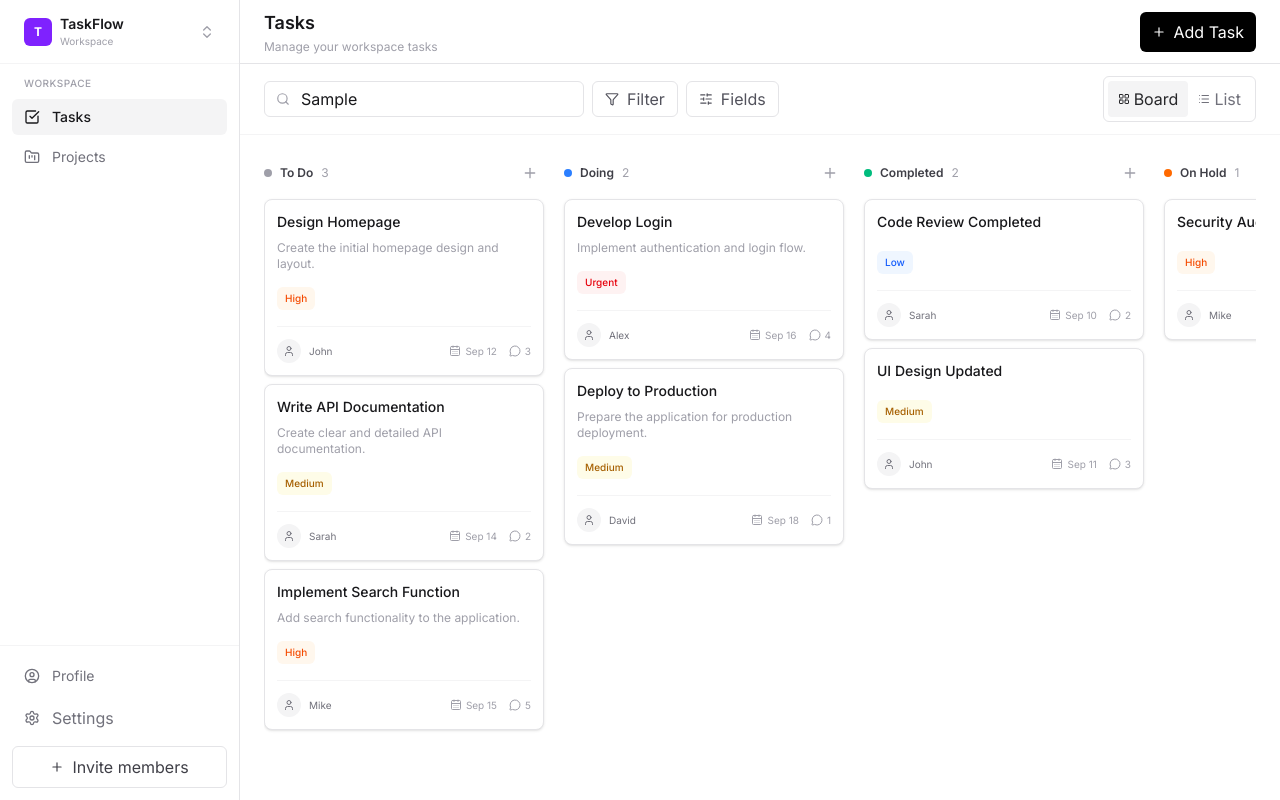
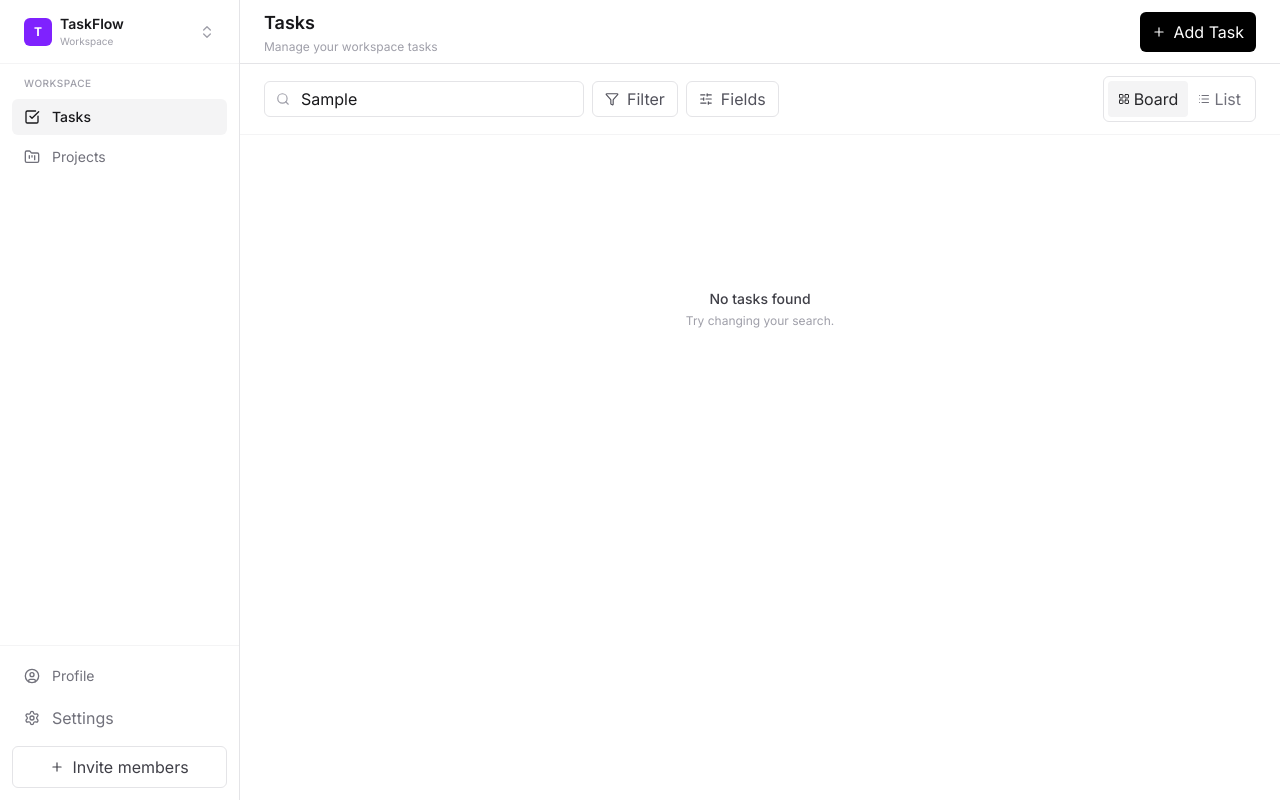
Before and after one commit to Chaitanya8464/task_management, a Next.js app in the folder frontend/: page /tasks in a window 1280 px wide. Both pictures are taken after typing "Sample" into the empty fields and a click on the button "Add Task". Built offline with nearby package versions, Linux system fonts and the light colour scheme.

Commit message:
feat: add task search functionality

```diff
--- a/frontend/src/app/tasks/page.tsx
+++ b/frontend/src/app/tasks/page.tsx
@@ -1,5 +1,6 @@
 "use client";
 
+import { useState } from "react";
 import {
   Filter,
   List,
@@ -8,14 +9,31 @@ import {
   SlidersHorizontal,
   LayoutGrid,
 } from "lucide-react";
+
 import AppShell from "@/components/layout/AppShell";
 import TaskBoard from "@/components/tasks/TaskBoard";
-
 import TaskList from "@/components/tasks/TaskList";
-import { tasks } from "@/components/tasks/task-data";import { useState } from "react";
+import { tasks } from "@/components/tasks/task-data";
 
 export default function TasksPage() {
   const [view, setView] = useState<"board" | "list">("board");
+  const [search, setSearch] = useState("");
+
+  const filteredTasks = tasks.filter((task) => {
+    const query = search.toLowerCase().trim();
+
+    if (!query) {
+      return true;
+    }
+
+    return (
+      task.title.toLowerCase().includes(query) ||
+      task.description?.toLowerCase().includes(query) ||
+      task.assignee.toLowerCase().includes(query) ||
+      task.priority.toLowerCase().includes(query) ||
+      task.status.toLowerCase().includes(query)
+    );
+  });
 
   return (
     <AppShell>
@@ -32,7 +50,10 @@ export default function TasksPage() {
             </p>
           </div>
 
-          <button className="flex items-center gap-2 rounded-md bg-black px-3 py-2 text-xs font-medium text-white transition hover:bg-zinc-800">
+          <button
+            type="button"
+            className="flex items-center gap-2 rounded-md bg-black px-3 py-2 text-xs font-medium text-white transition hover:bg-zinc-800"
+          >
             <Plus className="h-3.5 w-3.5" />
             Add Task
           </button>
@@ -48,18 +69,26 @@ export default function TasksPage() {
               <input
                 type="text"
                 placeholder="Search tasks..."
+                value={search}
+                onChange={(event) => setSearch(event.target.value)}
                 className="h-9 w-full rounded-md border border-zinc-200 bg-white pl-9 pr-3 text-xs outline-none transition placeholder:text-zinc-400 focus:border-zinc-400"
               />
             </div>
 
             {/* Filter */}
-            <button className="flex h-9 items-center gap-2 rounded-md border border-zinc-200 px-3 text-xs text-zinc-600 hover:bg-zinc-50">
+            <button
+              type="button"
+              className="flex h-9 items-center gap-2 rounded-md border border-zinc-200 px-3 text-xs text-zinc-600 hover:bg-zinc-50"
+            >
               <Filter className="h-3.5 w-3.5" />
               Filter
             </button>
 
             {/* Fields */}
-            <button className="hidden h-9 items-center gap-2 rounded-md border border-zinc-200 px-3 text-xs text-zinc-600 hover:bg-zinc-50 sm:flex">
+            <button
+              type="button"
+              className="hidden h-9 items-center gap-2 rounded-md border border-zinc-200 px-3 text-xs text-zinc-600 hover:bg-zinc-50 sm:flex"
+            >
               <SlidersHorizontal className="h-3.5 w-3.5" />
               Fields
             </button>
@@ -68,6 +97,7 @@ export default function TasksPage() {
           {/* View switcher */}
           <div className="flex items-center rounded-md border border-zinc-200 p-1">
             <button
+              type="button"
               onClick={() => setView("board")}
               className={`flex items-center gap-1 rounded px-2.5 py-1.5 text-[10px] font-medium transition ${
                 view === "board"
@@ -80,6 +110,7 @@ export default function TasksPage() {
             </button>
 
             <button
+              type="button"
               onClick={() => setView("list")}
               className={`flex items-center gap-1 rounded px-2.5 py-1.5 text-[10px] font-medium transition ${
                 view === "list"
@@ -93,12 +124,24 @@ export default function TasksPage() {
           </div>
         </div>
 
-        {/* Board */}
+        {/* Task content */}
         <div className="flex-1 overflow-hidden p-4 sm:p-6">
-  {view === "board" ? (
-    <TaskBoard />
+          {filteredTasks.length === 0 ? (
+            <div className="flex h-full min-h-[300px] items-center justify-center">
+              <div className="text-center">
+                <p className="text-sm font-medium text-zinc-700">
+                  No tasks found
+                </p>
+
+                <p className="mt-1 text-xs text-zinc-400">
+                  Try changing your search.
+                </p>
+              </div>
+            </div>
+          ) : view === "board" ? (
+            <TaskBoard tasks={filteredTasks} />
           ) : (
-    <TaskList tasks={tasks} />
+            <TaskList tasks={filteredTasks} />
           )}
         </div>
       </div>
```
Also changed, not shown: frontend/src/components/tasks/TaskBoard.tsx (+6 -2 lines). Lines whose indentation alone changed are shown as unchanged.
